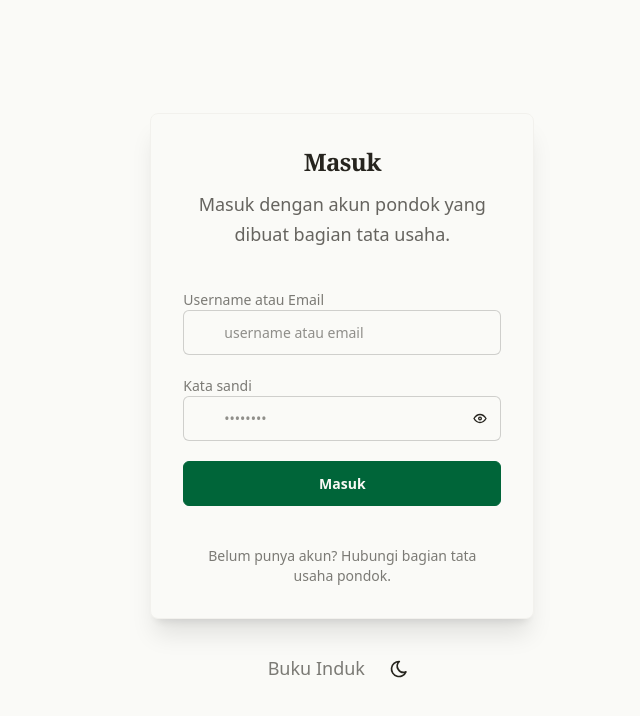
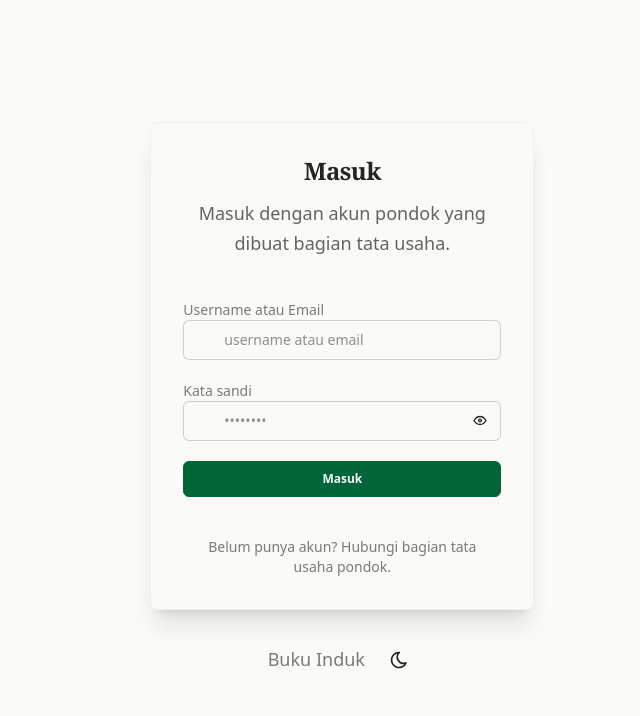
Before and after one commit to awalhadi006/buku-induk, a SvelteKit app: page /login in a window 1280 px wide. Shown: the top 716 px of the page, without its empty margins (640-1280 px from the left). Built offline with nearby package versions, Linux system fonts and the light colour scheme; no server answers; the database is empty.

Commit message:
feat(login): perbaiki ikon leading (h-10 input) & ukuran loading button (size=sm)

```diff
--- a/src/routes/login/+page.svelte
+++ b/src/routes/login/+page.svelte
@@ -178,7 +178,7 @@
 									type="text"
 									required
 									autocomplete="username"
-									class="input input-bordered w-full pl-10"
+									class="input input-bordered w-full pl-10 h-10"
 									placeholder="username atau email" />
 							</div>
 						</div>
@@ -198,7 +198,7 @@
 									type={show ? 'text' : 'password'}
 									required
 									autocomplete="current-password"
-									class="input input-bordered w-full pl-10 pr-11"
+									class="input input-bordered w-full pl-10 pr-11 h-10"
 									placeholder="••••••••" />
 								<button
 									type="button"
@@ -234,7 +234,7 @@
 						{/if}
 
 						<!-- Submit Button -->
-						<LoadingButton loading={submitting} class="w-full">Masuk</LoadingButton>
+						<LoadingButton loading={submitting} size="sm" class="w-full">Masuk</LoadingButton>
 					</form>
 
 					<!-- Footer note -->
```
